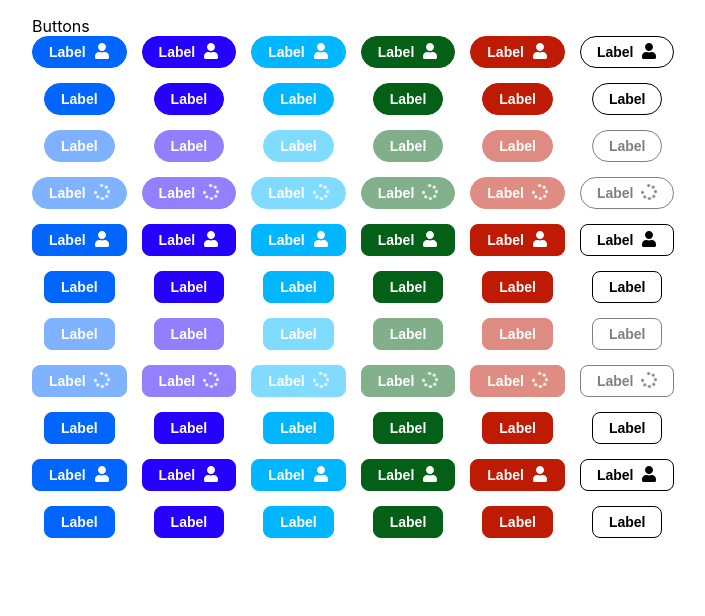
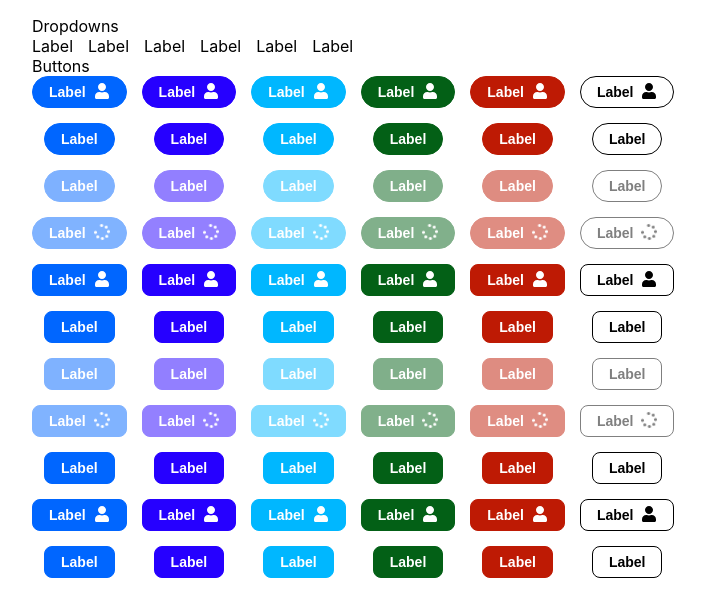
Before and after one commit to jrposada/react-pan-ui, a React (Create React App) app: page / in a window 1280 px wide. Shown: the top 616 px of the page, without its empty margins (0-705 px from the left). Built offline with nearby package versions, Linux system fonts and the light colour scheme.

Commit message:
Dropdown

```diff
--- /dev/null
+++ b/src/components/dropdowns.tsx
@@ -0,0 +1,42 @@
+import Dropdown, { DropdownProps } from 'lib/dropdown/dropdown'
+
+const panel = (
+  <div>
+    <div>Paco</div>
+    <div>Juan</div>
+    <div>Alberto</div>
+  </div>
+)
+
+const modifiers: DropdownProps[] = [
+  { panel, position: 'bottom' },
+  { panel, position: 'left' },
+  { panel, position: 'right' },
+  { panel, position: 'top' },
+  { panel, trigger: 'click' },
+  { panel, trigger: 'hover' },
+]
+
+function Dropdowns() {
+  return (
+    <>
+      Dropdowns
+      <div style={{ display: 'flex', gap: '15px' }}>
+        {modifiers.map((modifier) => (
+          <div
+            style={{
+              display: 'flex',
+              flexDirection: 'column',
+              gap: '15px',
+              alignItems: 'center',
+            }}
+          >
+            <Dropdown {...modifier}>Label</Dropdown>
+          </div>
+        ))}
+      </div>
+    </>
+  )
+}
+
+export default Dropdowns
--- /dev/null
+++ b/src/lib/dropdown/dropdown.scss
@@ -0,0 +1,42 @@
+.react-ui-dropdown {
+  position: relative;
+  display: inline-block;
+
+  margin: var(--react-ui-element-margin);
+
+  &__trigger {
+    display: inline-flex;
+    align-items: center;
+
+    background-color: var(--react-ui-background);
+    color: var(--react-ui-color);
+
+    cursor: pointer;
+  }
+
+  &__panel {
+    display: none;
+    position: absolute;
+    z-index: 1;
+    cursor: auto;
+
+    background-color: var(--react-ui-background);
+
+    &--open {
+      display: block;
+    }
+
+    &--top {
+      bottom: 100%;
+    }
+    &--left {
+      right: 100%;
+    }
+    &--bottom {
+      top: 100%;
+    }
+    &--right {
+      left: 100%;
+    }
+  }
+}
--- /dev/null
+++ b/src/lib/dropdown/dropdown.tsx
@@ -0,0 +1,116 @@
+import {
+  createRef,
+  PropsWithChildren,
+  useCallback,
+  useEffect,
+  useState,
+  MouseEvent,
+  useLayoutEffect,
+} from 'react'
+
+import './dropdown.scss'
+
+type DropdownTrigger = 'click' | 'hover'
+type DropdownPosition = 'top' | 'left' | 'bottom' | 'right'
+
+interface DropdownProps {
+  panel: React.ReactNode
+  trigger?: DropdownTrigger
+  position?: DropdownPosition
+  contain?: boolean
+}
+
+function Dropdown({
+  panel,
+  trigger = 'click',
+  position = 'bottom',
+  contain = false,
+  children,
+}: PropsWithChildren<DropdownProps>) {
+  const [isOpen, setIsOpen] = useState(false)
+
+  const dropdownRef = createRef<HTMLDivElement>()
+  const triggerRef = createRef<HTMLDivElement>()
+  const panelRef = createRef<HTMLDivElement>()
+
+  let panelCssClass = 'react-ui-dropdown__panel'
+  if (isOpen) panelCssClass += ' react-ui-dropdown__panel--open'
+  if (position) {
+    switch (position) {
+      case 'top':
+        panelCssClass += ' react-ui-dropdown__panel--top'
+        break
+      case 'left':
+        panelCssClass += ' react-ui-dropdown__panel--left'
+        break
+      case 'bottom':
+        panelCssClass += ' react-ui-dropdown__panel--bottom'
+        break
+      case 'right':
+        panelCssClass += ' react-ui-dropdown__panel--right'
+        break
+    }
+  }
+
+  const handleClick = useCallback((_: MouseEvent<HTMLDivElement>) => {
+    setIsOpen(true)
+  }, [])
+  const onClick = trigger === 'click' ? handleClick : undefined
+
+  const handleMouseEnter = useCallback((_: MouseEvent<HTMLDivElement>) => {
+    setIsOpen(true)
+  }, [])
+  const onMouseEnter = trigger === 'hover' ? handleMouseEnter : undefined
+
+  const handleMouseLeave = useCallback(() => {
+    setIsOpen(false)
+  }, [])
+  const onMouseLeave = trigger === 'hover' ? handleMouseLeave : undefined
+
+  // Limit dropdown panel size.
+  useLayoutEffect(() => {
+    if (panelRef.current) {
+      const triggerWidth = `${
+        triggerRef.current?.getBoundingClientRect().width
+      }px`
+      panelRef.current.style.minWidth = triggerWidth
+
+      if (contain) {
+        panelRef.current.style.maxWidth = triggerWidth
+      }
+    }
+  }, [contain, panelRef, triggerRef])
+
+  // Close panel on outside click
+  useEffect(() => {
+    function handleClick(event: any) {
+      if (!dropdownRef.current?.contains(event.target) && isOpen) {
+        setIsOpen(false)
+      }
+    }
+
+    document.addEventListener('mouseup', handleClick)
+
+    return () => document.removeEventListener('mouseup', handleClick)
+  }, [dropdownRef, panelRef, isOpen])
+
+  return (
+    <div ref={dropdownRef} className="react-ui-dropdown">
+      <div
+        ref={triggerRef}
+        className="react-ui-dropdown__trigger"
+        onClick={onClick}
+        onMouseEnter={onMouseEnter}
+        onMouseLeave={onMouseLeave}
+      >
+        {children}
+        <div ref={panelRef} className={panelCssClass}>
+          {panel}
+        </div>
+      </div>
+    </div>
+  )
+}
+
+export default Dropdown
+export type { DropdownProps }
--- a/src/main-layout/pages/examples-page.tsx
+++ b/src/main-layout/pages/examples-page.tsx
@@ -1,8 +1,10 @@
 import Buttons from 'components/buttons'
+import Dropdowns from 'components/dropdowns'
 
 function ExamplesPage() {
   return (
     <div style={{ padding: '16px 32px' }}>
+      <Dropdowns />
       <Buttons />
     </div>
   )
```
